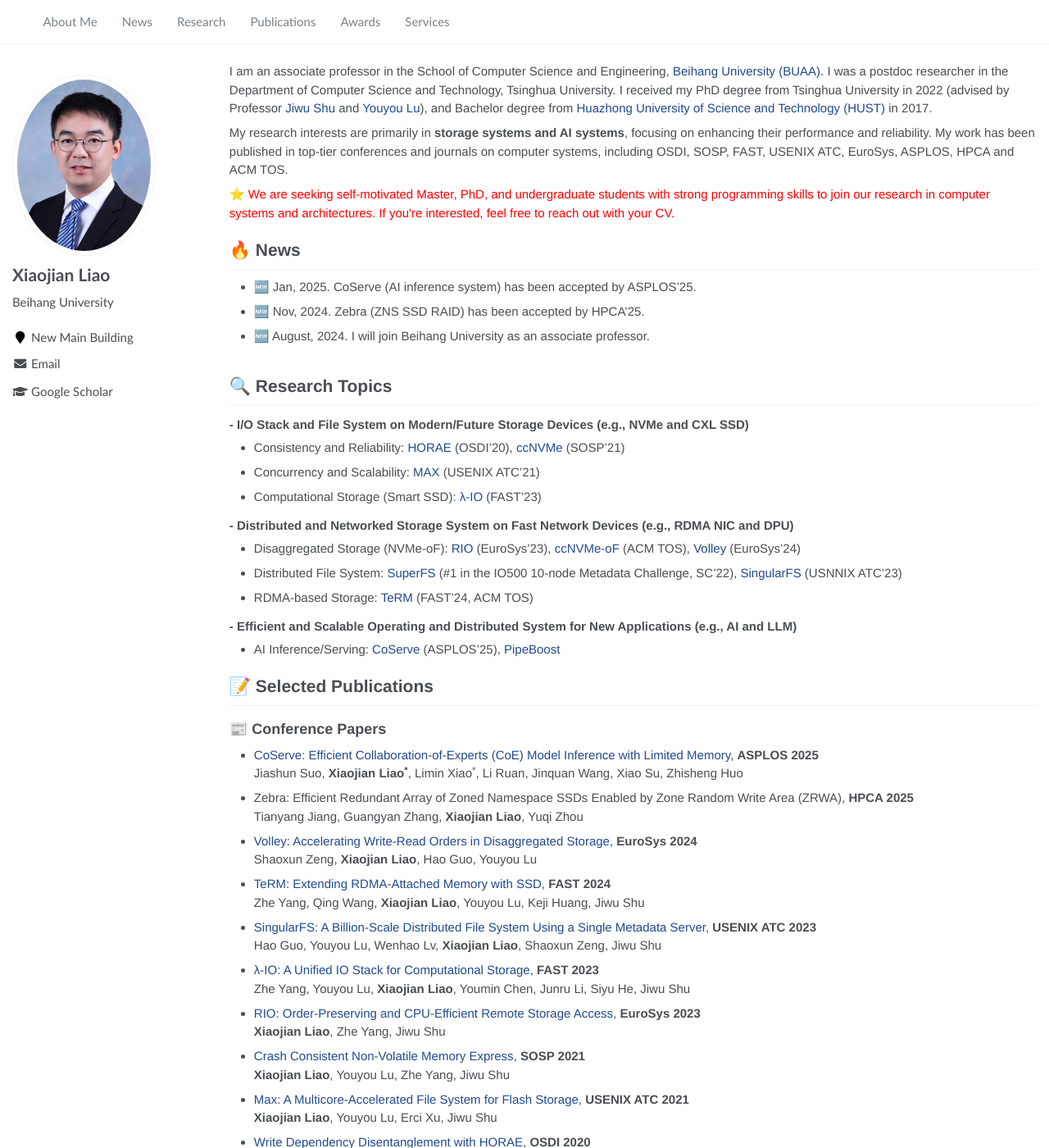
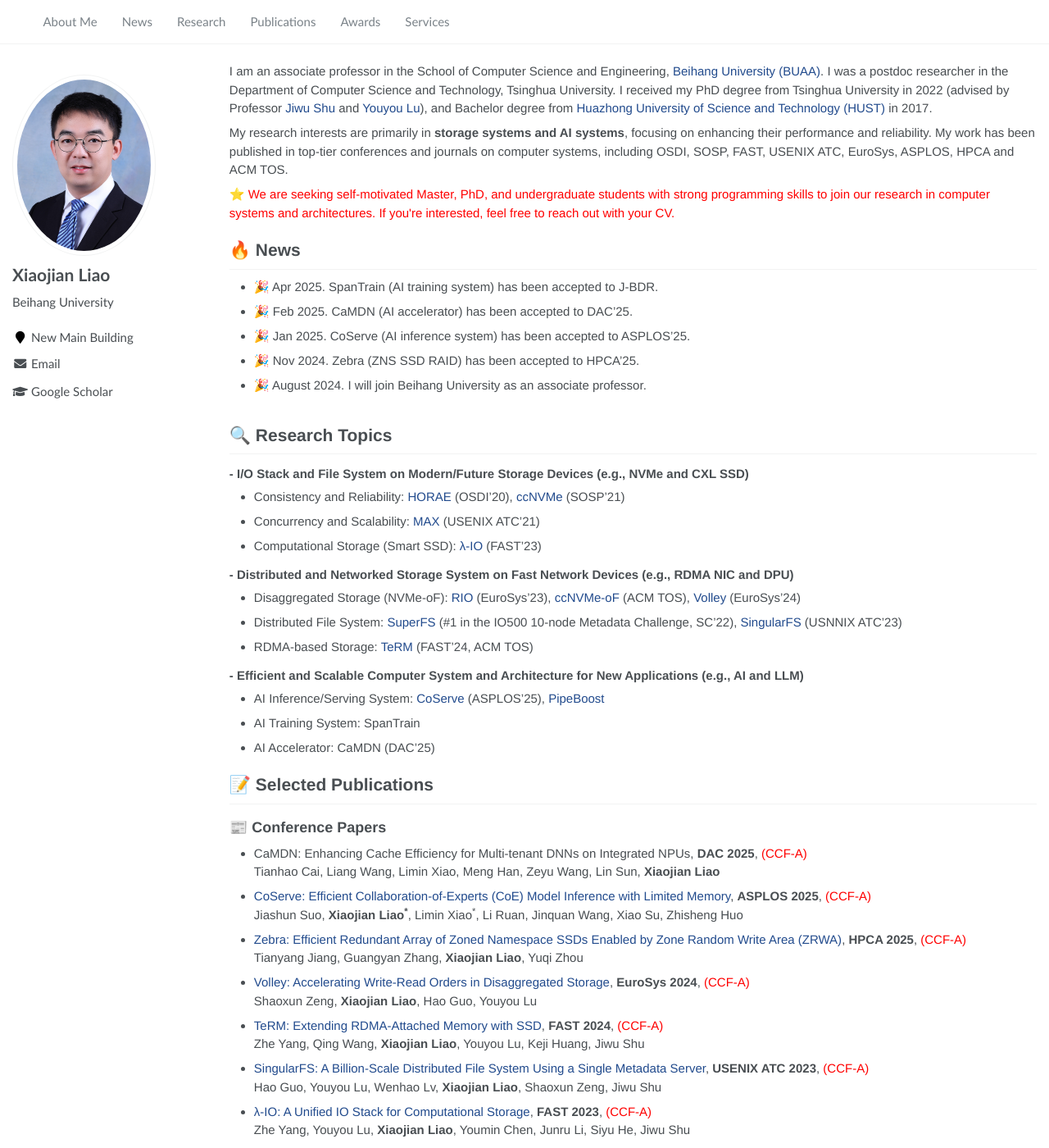
Before and after one commit to liaoxiaojian/liaoxiaojian.github.io, a Jekyll site: the page built from _pages/about.md, in a window 1280 px wide and 1400 px high. Shown: the whole window at 82% size. Built offline with Jekyll 4.4.1, drawn with Linux system fonts in a browser that asks for light colours; some of the changed text lies outside the part shown.

Commit message:
Update about.md

```diff
--- a/_pages/about.md
+++ b/_pages/about.md
@@ -22,9 +22,11 @@ My work has been published in top-tier conferences and journals on computer syst
 <span class='anchor' id='news'></span>
 
 # 🔥 News
-- 🆕 Jan, 2025. CoServe (AI inference system) has been accepted by ASPLOS'25.
-- 🆕 Nov, 2024. Zebra (ZNS SSD RAID) has been accepted by HPCA'25.
-- 🆕 August, 2024. I will join Beihang University as an associate professor.
+- 🎉 Apr 2025. SpanTrain (AI training system) has been accepted to J-BDR.
+- 🎉 Feb 2025. CaMDN (AI accelerator) has been accepted to DAC'25.
+- 🎉 Jan 2025. CoServe (AI inference system) has been accepted to ASPLOS'25.
+- 🎉 Nov 2024. Zebra (ZNS SSD RAID) has been accepted to HPCA'25.
+- 🎉 August 2024. I will join Beihang University as an associate professor.
 
 <span class='anchor' id='research'></span>
 
@@ -41,40 +43,46 @@ My work has been published in top-tier conferences and journals on computer syst
 - RDMA-based Storage: [TeRM](https://www.usenix.org/conference/fast24/presentation/yang-zhe) (FAST'24, ACM TOS)
 <span class='anchor' id='pubs'></span>
 
-### - Efficient and Scalable Operating and Distributed System for New Applications (e.g., AI and LLM)
-- AI Inference/Serving: [CoServe](https://dl.acm.org/doi/10.1145/3676641.3715986) (ASPLOS'25), [PipeBoost](https://arxiv.org/abs/2503.17707)
+### - Efficient and Scalable Computer System and Architecture for New Applications (e.g., AI and LLM)
+- AI Inference/Serving System: [CoServe](https://dl.acm.org/doi/10.1145/3676641.3715986) (ASPLOS'25), [PipeBoost](https://arxiv.org/abs/2503.17707)
+- AI Training System: SpanTrain
+- AI Accelerator: CaMDN (DAC'25)
 
 # 📝 Selected Publications
 ## 📰 Conference Papers
-- [CoServe: Efficient Collaboration-of-Experts (CoE) Model Inference with Limited Memory](https://dl.acm.org/doi/10.1145/3676641.3715986), **ASPLOS 2025** \\
+- CaMDN: Enhancing Cache Efficiency for Multi-tenant DNNs on Integrated NPUs, **DAC 2025**, <font color="red">(CCF-A)</font>\\
+Tianhao Cai, Liang Wang, Limin Xiao, Meng Han, Zeyu Wang, Lin Sun, **Xiaojian Liao**
+- [CoServe: Efficient Collaboration-of-Experts (CoE) Model Inference with Limited Memory](https://dl.acm.org/doi/10.1145/3676641.3715986), **ASPLOS 2025**, <font color="red">(CCF-A)</font> \\
 Jiashun Suo, **Xiaojian Liao<sup>*</sup>**, Limin Xiao<sup>*</sup>, Li Ruan, Jinquan Wang, Xiao Su, Zhisheng Huo
-- Zebra: Efficient Redundant Array of Zoned Namespace SSDs Enabled by Zone Random Write Area (ZRWA), **HPCA 2025** \\
+- [Zebra: Efficient Redundant Array of Zoned Namespace SSDs Enabled by Zone Random Write Area (ZRWA)](https://ieeexplore.ieee.org/document/10946715), **HPCA 2025**, <font color="red">(CCF-A)</font> \\
 Tianyang Jiang, Guangyan Zhang, **Xiaojian Liao**, Yuqi Zhou
-- [Volley: Accelerating Write-Read Orders in Disaggregated Storage](https://dl.acm.org/doi/10.1145/3627703.3650090), **EuroSys 2024**  \\
+- [Volley: Accelerating Write-Read Orders in Disaggregated Storage](https://dl.acm.org/doi/10.1145/3627703.3650090), **EuroSys 2024**, <font color="red">(CCF-A)</font>  \\
 Shaoxun Zeng, **Xiaojian Liao**, Hao Guo, Youyou Lu
-- [TeRM: Extending RDMA-Attached Memory with SSD](https://www.usenix.org/conference/fast24/presentation/yang-zhe), **FAST 2024** \\
+- [TeRM: Extending RDMA-Attached Memory with SSD](https://www.usenix.org/conference/fast24/presentation/yang-zhe), **FAST 2024**, <font color="red">(CCF-A)</font>\\
 Zhe Yang, Qing Wang, **Xiaojian Liao**, Youyou Lu, Keji Huang, Jiwu Shu
-- [SingularFS: A Billion-Scale Distributed File System Using a Single Metadata Server](https://www.usenix.org/conference/atc23/presentation/guo), **USENIX ATC 2023** \\
+- [SingularFS: A Billion-Scale Distributed File System Using a Single Metadata Server](https://www.usenix.org/conference/atc23/presentation/guo), **USENIX ATC 2023**, <font color="red">(CCF-A)</font> \\
 Hao Guo, Youyou Lu, Wenhao Lv, **Xiaojian Liao**, Shaoxun Zeng, Jiwu Shu
-- [λ-IO: A Unified IO Stack for Computational Storage](https://www.usenix.org/conference/fast23/presentation/yang-zhe), **FAST 2023** \\
+- [λ-IO: A Unified IO Stack for Computational Storage](https://www.usenix.org/conference/fast23/presentation/yang-zhe), **FAST 2023**, <font color="red">(CCF-A)</font> \\
 Zhe Yang, Youyou Lu, **Xiaojian Liao**, Youmin Chen, Junru Li, Siyu He, Jiwu Shu
-- [RIO: Order-Preserving and CPU-Efficient Remote Storage Access](https://dl.acm.org/doi/abs/10.1145/3552326.3567495), **EuroSys 2023** \\
+- [RIO: Order-Preserving and CPU-Efficient Remote Storage Access](https://dl.acm.org/doi/abs/10.1145/3552326.3567495), **EuroSys 2023**, <font color="red">(CCF-A)</font> \\
 **Xiaojian Liao**, Zhe Yang, Jiwu Shu
-- [Crash Consistent Non-Volatile Memory Express](https://dl.acm.org/doi/10.1145/3477132.3483592), **SOSP 2021** \\
+- [Crash Consistent Non-Volatile Memory Express](https://dl.acm.org/doi/10.1145/3477132.3483592), **SOSP 2021**, <font color="red">(CCF-A)</font> \\
 **Xiaojian Liao**, Youyou Lu, Zhe Yang, Jiwu Shu
-- [Max: A Multicore-Accelerated File System for Flash Storage](https://www.usenix.org/conference/atc21/presentation/liao), **USENIX ATC 2021** \\
+- [Max: A Multicore-Accelerated File System for Flash Storage](https://www.usenix.org/conference/atc21/presentation/liao), **USENIX ATC 2021**, <font color="red">(CCF-A)</font> \\
 **Xiaojian Liao**, Youyou Lu, Erci Xu, Jiwu Shu
-- [Write Dependency Disentanglement with HORAE](https://www.usenix.org/conference/osdi20/presentation/liao), **OSDI 2020** \\
+- [Write Dependency Disentanglement with HORAE](https://www.usenix.org/conference/osdi20/presentation/liao), **OSDI 2020**, <font color="red">(CCF-A)</font> \\
 **Xiaojian Liao**, Youyou Lu, Erci Xu, Jiwu Shu
 
 ## 📖 Journal Papers
-- [Efficiently Enlarging RDMA-Attached Memory with SSD](https://dl.acm.org/doi/10.1145/3700772), **ACM TOS 2024** \\
+- SpanTrain: A Cross-Domain Distributed Model Training System for Cloud-Edge-End Heterogeneous Devices, Journal of Big Data Research (大数据) (In Chinese), 2025, (CCF-T2) \\
+Jinquan Wang, Xuzhao Liu, **Xiaojian Liao<sup>*</sup>**, Limin Xiao<sup>*</sup>, Zhisheng Huo, Jiashun Suo, Yuntong Li, Runnan Shen, Xilong Xie, Xicheng Tang
+- [Efficiently Enlarging RDMA-Attached Memory with SSD](https://dl.acm.org/doi/10.1145/3700772), **ACM TOS 2025**, <font color="red">(CCF-A)</font> \\
 Zhe Yang, Qing Wang, **Xiaojian Liao**, Youyou Lu, Keji Huang, Jiwu Shu
-- [Efficient Crash Consistency for NVMe over PCIe and RDMA](https://dl.acm.org/doi/full/10.1145/3568428), **ACM TOS 2023** \\
+- [Efficient Crash Consistency for NVMe over PCIe and RDMA](https://dl.acm.org/doi/full/10.1145/3568428), **ACM TOS 2023**, <font color="red">(CCF-A)</font> \\
 **Xiaojian Liao**, Youyou Lu, Zhe Yang, Jiwu Shu
-- [Progress on Storage Systems for Disaggregated Data Centers](http://scis.scichina.com/cn/2023/SSI-2023-0034.pdf), SCIENTIA SINICA Informationis (中国科学: 信息科学) (In Chinese) \\
+- [Progress on Storage Systems for Disaggregated Data Centers](http://scis.scichina.com/cn/2023/SSI-2023-0034.pdf), SCIENTIA SINICA Informationis (中国科学: 信息科学) (In Chinese), 2023, (CCF-T1)\\
 Jiwu Shu, Youmin Chen, Qing Wang, Jing Wang, Junru Li, **Xiaojian liao**
-- [A Low-Latency Storage Engine with Low CPU Overhead](https://crad.ict.ac.cn/article/doi/10.7544/issn1000-1239.20210574), Journal of Computer Research and Development (计算机研究与发展) (in Chinese) \\
+- [A Low-Latency Storage Engine with Low CPU Overhead](https://crad.ict.ac.cn/article/doi/10.7544/issn1000-1239.20210574), Journal of Computer Research and Development (计算机研究与发展) (in Chinese), 2023, (CCF-T1)\\
 **Xiaojian Liao**, Zhe Yang, Hongzhang Yang, Yaofeng Tu, Jiwu Shu
 
 <span class='anchor' id='awards'></span>
```
